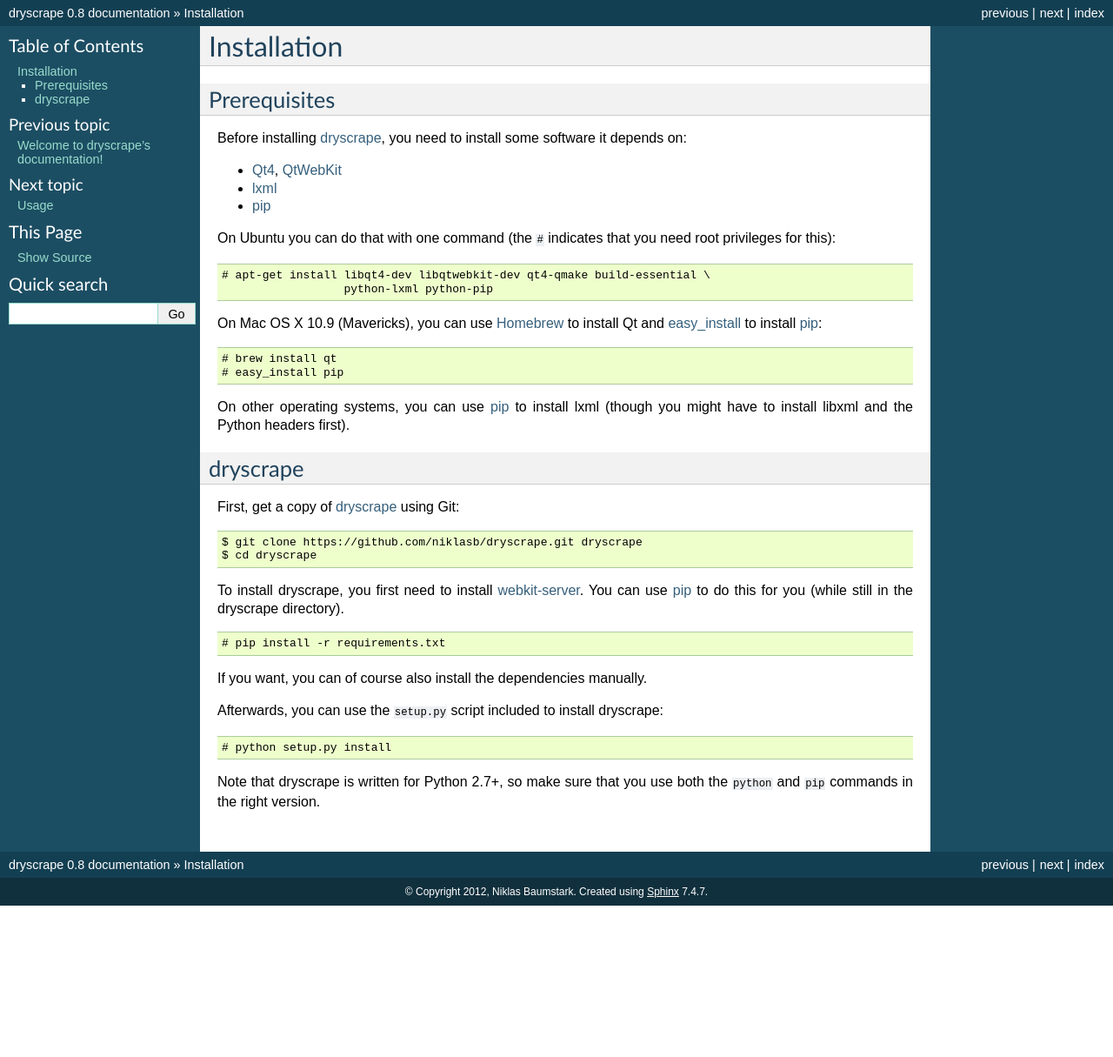
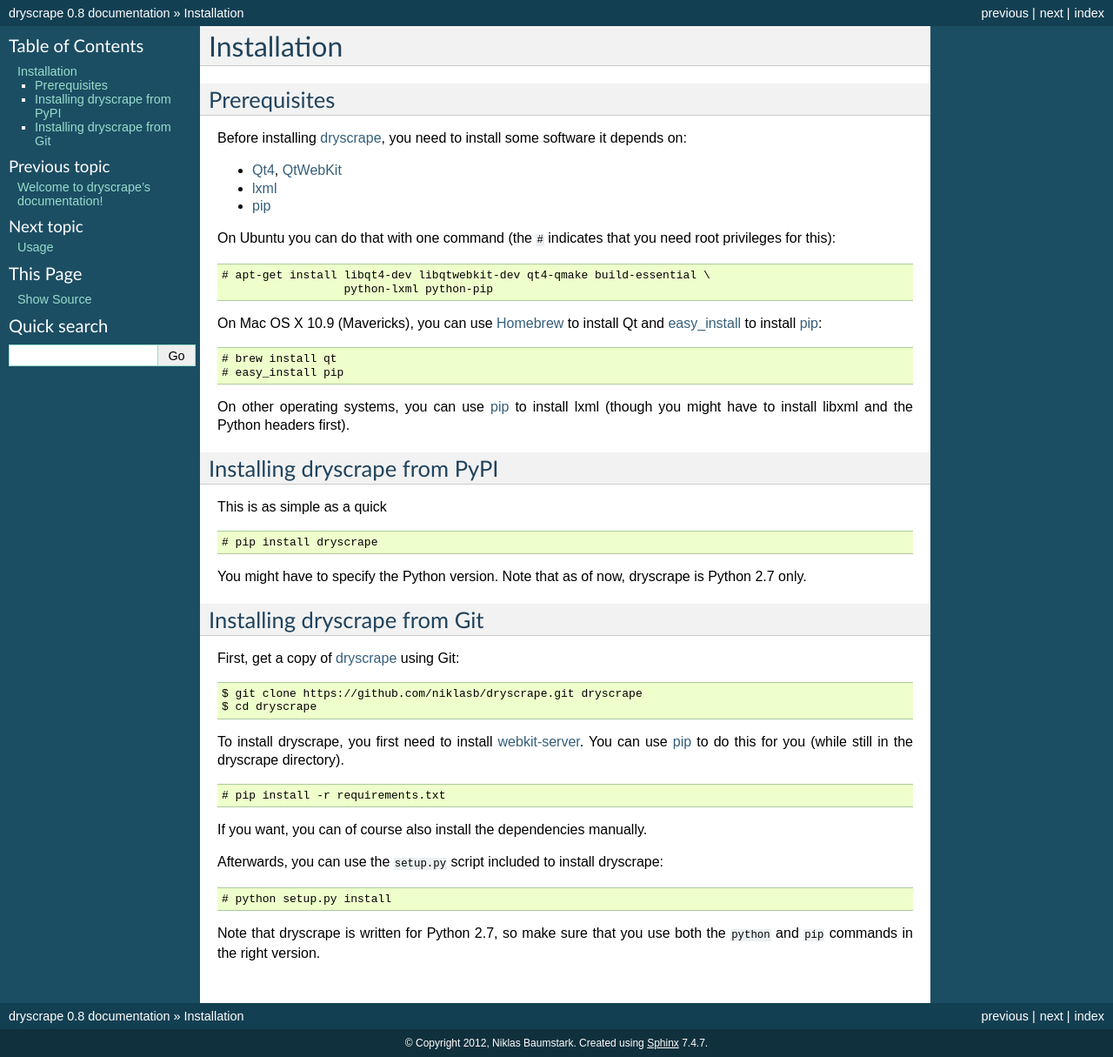
Before and after one commit to niklasb/dryscrape, a Sphinx documentation site: the page built from docs/installation.rst, in a window 1280 px wide. Shown: the whole page at 87% size. Built offline with Sphinx 7.4.7, drawn with Linux system fonts in a browser that asks for light colours; before the commit the page ends 1041 px from its top, so only the background shows below that.

Commit message:
update installation docs

```diff
--- a/docs/installation.rst
+++ b/docs/installation.rst
@@ -31,8 +31,20 @@
 On other operating systems, you can use pip_ to install lxml (though you might
 have to install libxml and the Python headers first).
 
-dryscrape
----------
+Installing dryscrape from PyPI
+-------------------------------
+
+This is as simple as a quick
+
+::
+
+  # pip install dryscrape
+
+You might have to specify the Python version. Note that as of now, dryscrape is
+Python 2.7 only.
+
+Installing dryscrape from Git
+-------------------------------
 
 First, get a copy of dryscrape_ using Git:
 
@@ -56,7 +68,7 @@
 
   # python setup.py install
 
-Note that dryscrape is written for Python 2.7+, so make sure that you use both the
+Note that dryscrape is written for Python 2.7, so make sure that you use both the
 ``python`` and ``pip`` commands in the right version.
 
 .. _QT4: http://qt.nokia.com/
```
Also changed, not shown: README.md (+15 -22 lines).
